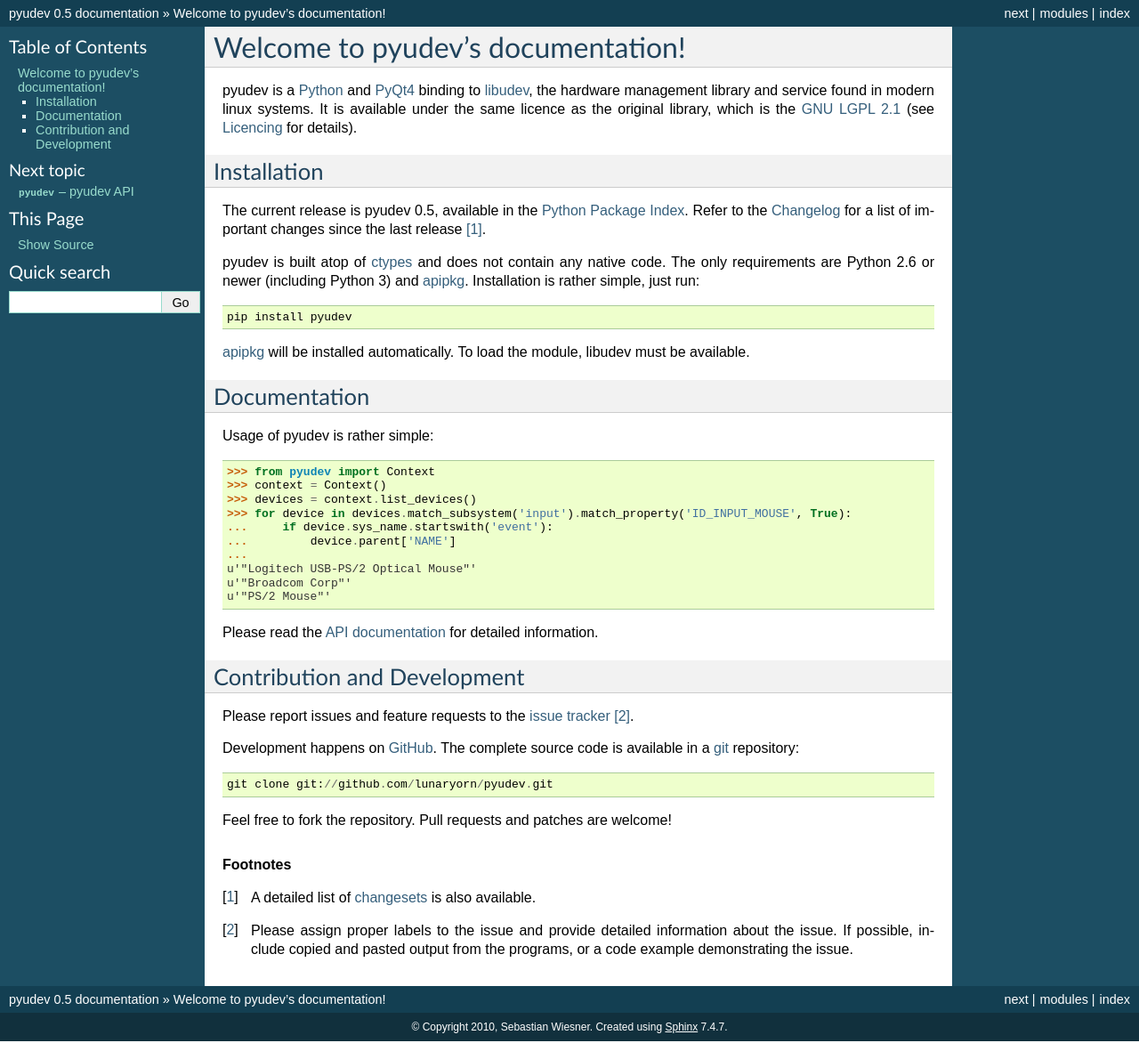
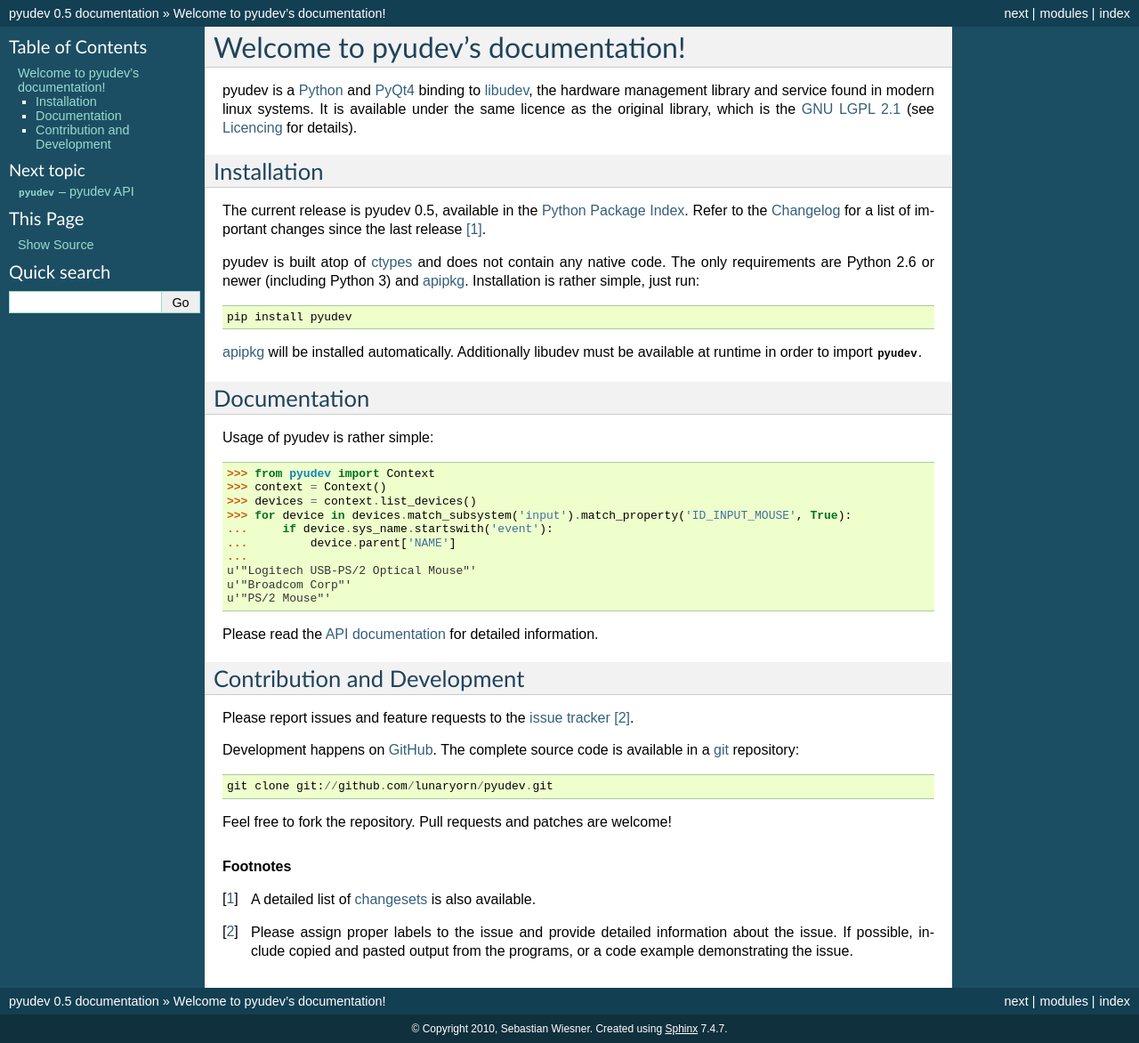
Before and after one commit to pyudev/pyudev, a Sphinx documentation site: the page built from doc/index.rst, in a window 1280 px wide. Shown: the whole page at 89% size. Built offline with Sphinx 7.4.7, drawn with Linux system fonts in a browser that asks for light colours.

Commit message:
Improved explanation of libudev dep

```diff
--- a/README.rst
+++ b/README.rst
@@ -19,8 +19,8 @@
 
    python setup.py install
 
-apipkg_ will be installed automatically.  To load the module, libudev must
-be available.
+apipkg_ will be installed automatically.   Additionally libudev must be
+available at runtime in order to ``import pyudev``.
 
 
 Issues and Feedback
--- a/doc/index.rst
+++ b/doc/index.rst
@@ -20,8 +20,8 @@
 
    pip install pyudev
 
-apipkg_ will be installed automatically.  To load the module, libudev must
-be available.
+apipkg_ will be installed automatically.  Additionally libudev must be
+available at runtime in order to import :mod:`pyudev`.
 
 
 Documentation
```
